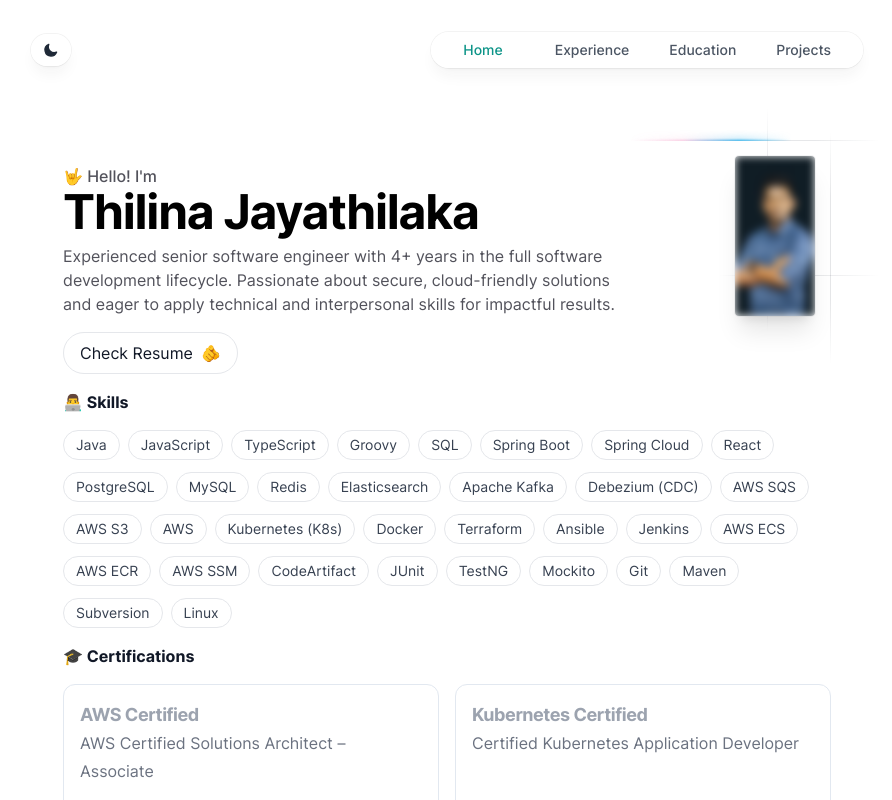
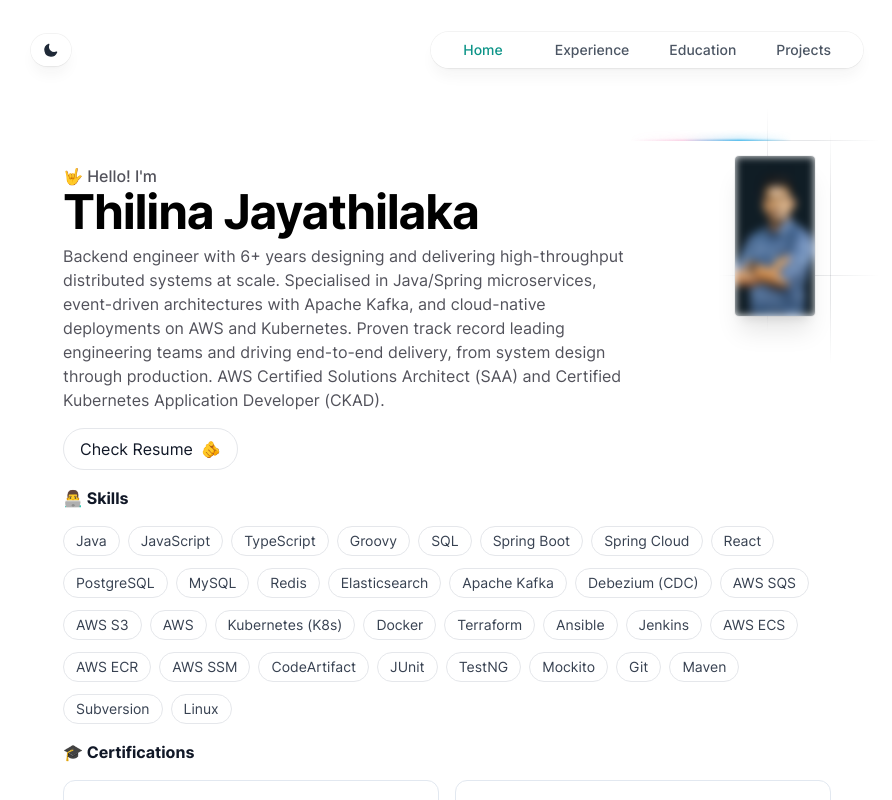
Before and after one commit to ThilinaPrasad/thilinaprasad.github.io, a Next.js app: page / in a window 1280 px wide. Shown: the top 800 px of the page, without its empty margins (193-1085 px from the left). Built offline with nearby package versions, Linux system fonts and the light colour scheme.

Commit message:
update header

```diff
--- a/components/Header.js
+++ b/components/Header.js
@@ -43,7 +43,7 @@ const Header = () => {
           </h1>
 
           <p className="text-zinc-600 dark:text-zinc-500">
-            Experienced senior software engineer with 4+ years in the full software development lifecycle. Passionate about secure, cloud-friendly solutions and eager to apply technical and interpersonal skills for impactful results.
+            Backend engineer with 6+ years designing and delivering high-throughput distributed systems at scale. Specialised in Java/Spring microservices, event-driven architectures with Apache Kafka, and cloud-native deployments on AWS and Kubernetes. Proven track record leading engineering teams and driving end-to-end delivery, from system design through production. AWS Certified Solutions Architect (SAA) and Certified Kubernetes Application Developer (CKAD).
           </p>
 
           <div className="flex flex-row flex-wrap mt-4 gap-x-2 gap-y-3">
```
